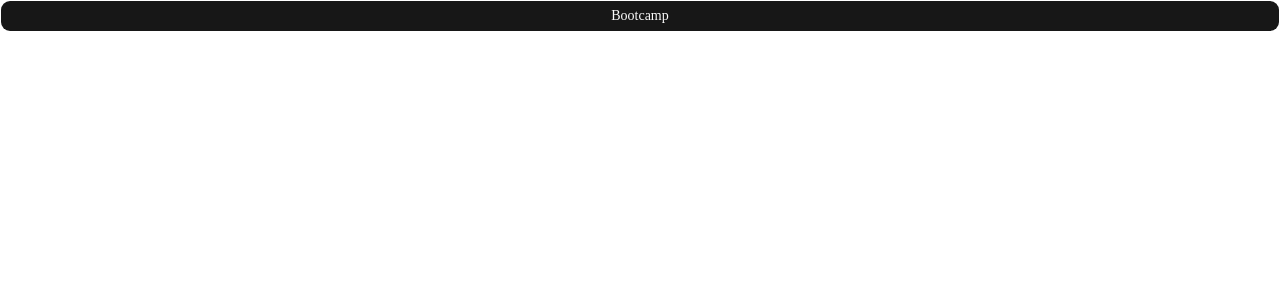
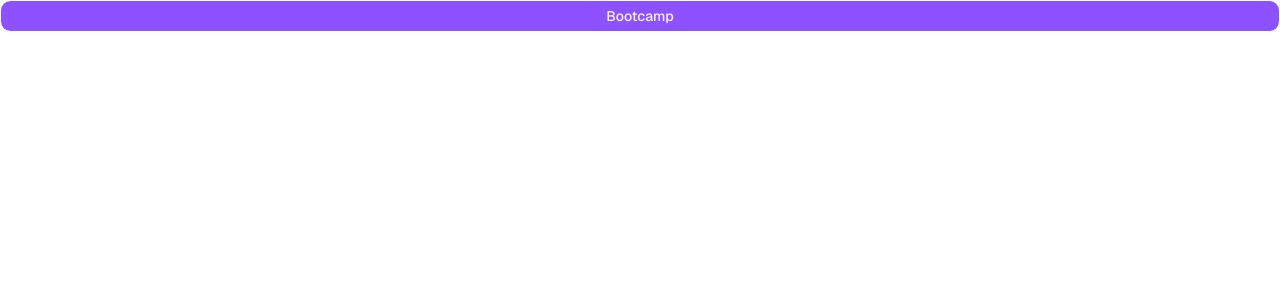
Before and after one commit to alucard93/bearwear, a Next.js app: page / in a window 1280 px wide. Shown: the top 300 px of the page. Built offline with nearby package versions, Linux system fonts and the light colour scheme.

Commit message:
style: update global styles and theme variables for improved design consistency

```diff
--- a/app/globals.css
+++ b/app/globals.css
@@ -1,15 +1,13 @@
 @import "tailwindcss";
 @import "tw-animate-css";
-@import "shadcn/tailwind.css";
 
 @custom-variant dark (&:is(.dark *));
 
 @theme inline {
   --color-background: var(--background);
   --color-foreground: var(--foreground);
-  --font-sans: var(--font-sans);
+  --font-sans: var(--font-geist-sans);
   --font-mono: var(--font-geist-mono);
-  --font-heading: var(--font-sans);
   --color-sidebar-ring: var(--sidebar-ring);
   --color-sidebar-border: var(--sidebar-border);
   --color-sidebar-accent-foreground: var(--sidebar-accent-foreground);
@@ -39,82 +37,79 @@
   --color-popover: var(--popover);
   --color-card-foreground: var(--card-foreground);
   --color-card: var(--card);
-  --radius-sm: calc(var(--radius) * 0.6);
-  --radius-md: calc(var(--radius) * 0.8);
+  --radius-sm: calc(var(--radius) - 4px);
+  --radius-md: calc(var(--radius) - 2px);
   --radius-lg: var(--radius);
-  --radius-xl: calc(var(--radius) * 1.4);
-  --radius-2xl: calc(var(--radius) * 1.8);
-  --radius-3xl: calc(var(--radius) * 2.2);
-  --radius-4xl: calc(var(--radius) * 2.6);
+  --radius-xl: calc(var(--radius) + 4px);
 }
 
 :root {
+  --radius: 0.65rem;
   --background: oklch(1 0 0);
-  --foreground: oklch(0.145 0 0);
+  --foreground: oklch(0.141 0.005 285.823);
   --card: oklch(1 0 0);
-  --card-foreground: oklch(0.145 0 0);
+  --card-foreground: oklch(0.141 0.005 285.823);
   --popover: oklch(1 0 0);
-  --popover-foreground: oklch(0.145 0 0);
-  --primary: oklch(0.205 0 0);
-  --primary-foreground: oklch(0.985 0 0);
-  --secondary: oklch(0.97 0 0);
-  --secondary-foreground: oklch(0.205 0 0);
-  --muted: oklch(0.97 0 0);
-  --muted-foreground: oklch(0.556 0 0);
-  --accent: oklch(0.97 0 0);
-  --accent-foreground: oklch(0.205 0 0);
+  --popover-foreground: oklch(0.141 0.005 285.823);
+  --primary: oklch(0.606 0.25 292.717);
+  --primary-foreground: oklch(0.969 0.016 293.756);
+  --secondary: oklch(0.967 0.001 286.375);
+  --secondary-foreground: oklch(0.21 0.006 285.885);
+  --muted: oklch(0.967 0.001 286.375);
+  --muted-foreground: oklch(0.552 0.016 285.938);
+  --accent: oklch(0.967 0.001 286.375);
+  --accent-foreground: oklch(0.21 0.006 285.885);
   --destructive: oklch(0.577 0.245 27.325);
-  --border: oklch(0.922 0 0);
-  --input: oklch(0.922 0 0);
-  --ring: oklch(0.708 0 0);
-  --chart-1: oklch(0.87 0 0);
-  --chart-2: oklch(0.556 0 0);
-  --chart-3: oklch(0.439 0 0);
-  --chart-4: oklch(0.371 0 0);
-  --chart-5: oklch(0.269 0 0);
-  --radius: 0.625rem;
+  --border: oklch(0.92 0.004 286.32);
+  --input: oklch(0.92 0.004 286.32);
+  --ring: oklch(0.606 0.25 292.717);
+  --chart-1: oklch(0.646 0.222 41.116);
+  --chart-2: oklch(0.6 0.118 184.704);
+  --chart-3: oklch(0.398 0.07 227.392);
+  --chart-4: oklch(0.828 0.189 84.429);
+  --chart-5: oklch(0.769 0.188 70.08);
   --sidebar: oklch(0.985 0 0);
-  --sidebar-foreground: oklch(0.145 0 0);
-  --sidebar-primary: oklch(0.205 0 0);
-  --sidebar-primary-foreground: oklch(0.985 0 0);
-  --sidebar-accent: oklch(0.97 0 0);
-  --sidebar-accent-foreground: oklch(0.205 0 0);
-  --sidebar-border: oklch(0.922 0 0);
-  --sidebar-ring: oklch(0.708 0 0);
+  --sidebar-foreground: oklch(0.141 0.005 285.823);
+  --sidebar-primary: oklch(0.606 0.25 292.717);
+  --sidebar-primary-foreground: oklch(0.969 0.016 293.756);
+  --sidebar-accent: oklch(0.967 0.001 286.375);
+  --sidebar-accent-foreground: oklch(0.21 0.006 285.885);
+  --sidebar-border: oklch(0.92 0.004 286.32);
+  --sidebar-ring: oklch(0.606 0.25 292.717);
 }
 
 .dark {
-  --background: oklch(0.145 0 0);
+  --background: oklch(0.141 0.005 285.823);
   --foreground: oklch(0.985 0 0);
-  --card: oklch(0.205 0 0);
+  --card: oklch(0.21 0.006 285.885);
   --card-foreground: oklch(0.985 0 0);
-  --popover: oklch(0.205 0 0);
+  --popover: oklch(0.21 0.006 285.885);
   --popover-foreground: oklch(0.985 0 0);
-  --primary: oklch(0.922 0 0);
-  --primary-foreground: oklch(0.205 0 0);
-  --secondary: oklch(0.269 0 0);
+  --primary: oklch(0.541 0.281 293.009);
+  --primary-foreground: oklch(0.969 0.016 293.756);
+  --secondary: oklch(0.274 0.006 286.033);
   --secondary-foreground: oklch(0.985 0 0);
-  --muted: oklch(0.269 0 0);
-  --muted-foreground: oklch(0.708 0 0);
-  --accent: oklch(0.269 0 0);
+  --muted: oklch(0.274 0.006 286.033);
+  --muted-foreground: oklch(0.705 0.015 286.067);
+  --accent: oklch(0.274 0.006 286.033);
   --accent-foreground: oklch(0.985 0 0);
   --destructive: oklch(0.704 0.191 22.216);
   --border: oklch(1 0 0 / 10%);
   --input: oklch(1 0 0 / 15%);
-  --ring: oklch(0.556 0 0);
-  --chart-1: oklch(0.87 0 0);
-  --chart-2: oklch(0.556 0 0);
-  --chart-3: oklch(0.439 0 0);
-  --chart-4: oklch(0.371 0 0);
-  --chart-5: oklch(0.269 0 0);
-  --sidebar: oklch(0.205 0 0);
+  --ring: oklch(0.541 0.281 293.009);
+  --chart-1: oklch(0.488 0.243 264.376);
+  --chart-2: oklch(0.696 0.17 162.48);
+  --chart-3: oklch(0.769 0.188 70.08);
+  --chart-4: oklch(0.627 0.265 303.9);
+  --chart-5: oklch(0.645 0.246 16.439);
+  --sidebar: oklch(0.21 0.006 285.885);
   --sidebar-foreground: oklch(0.985 0 0);
-  --sidebar-primary: oklch(0.488 0.243 264.376);
-  --sidebar-primary-foreground: oklch(0.985 0 0);
-  --sidebar-accent: oklch(0.269 0 0);
+  --sidebar-primary: oklch(0.541 0.281 293.009);
+  --sidebar-primary-foreground: oklch(0.969 0.016 293.756);
+  --sidebar-accent: oklch(0.274 0.006 286.033);
   --sidebar-accent-foreground: oklch(0.985 0 0);
   --sidebar-border: oklch(1 0 0 / 10%);
-  --sidebar-ring: oklch(0.556 0 0);
+  --sidebar-ring: oklch(0.541 0.281 293.009);
 }
 
 @layer base {
@@ -124,7 +119,4 @@
   body {
     @apply bg-background text-foreground;
   }
-  html {
-    @apply font-sans;
-  }
 }
```
